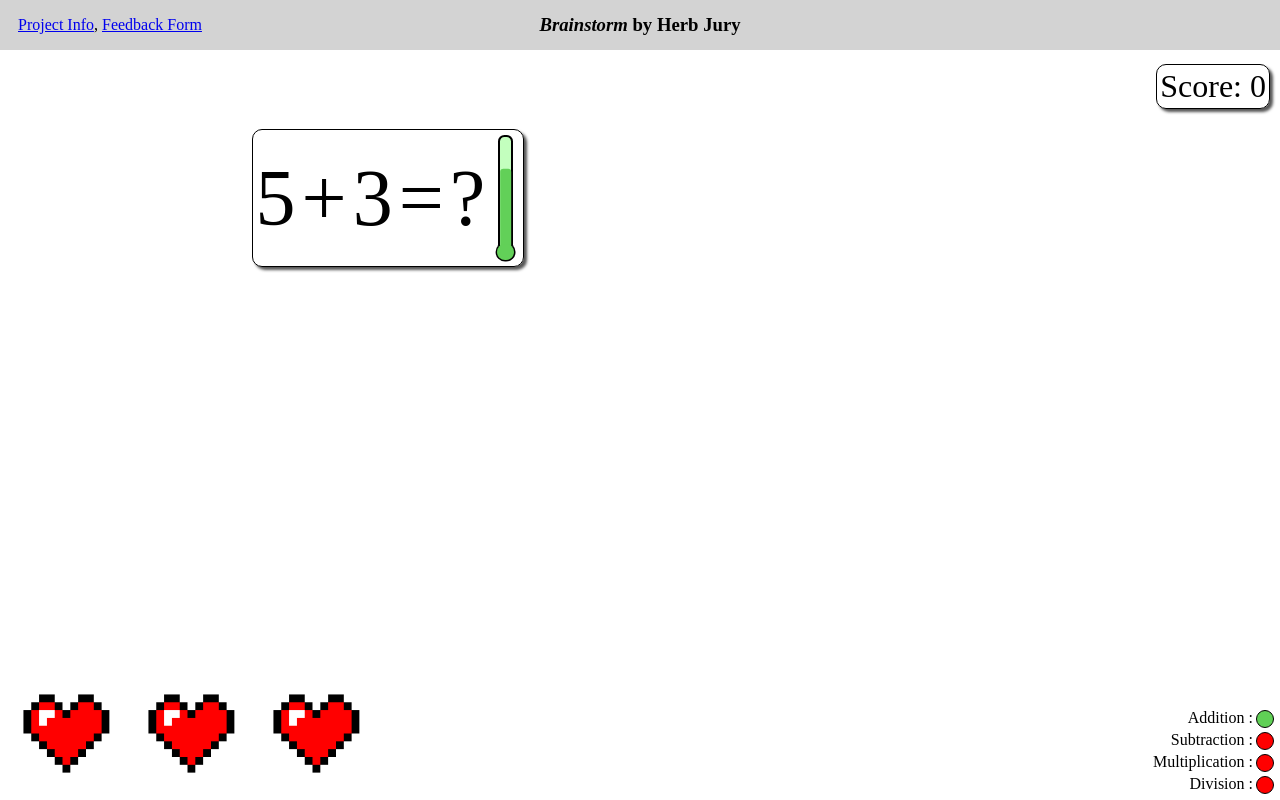
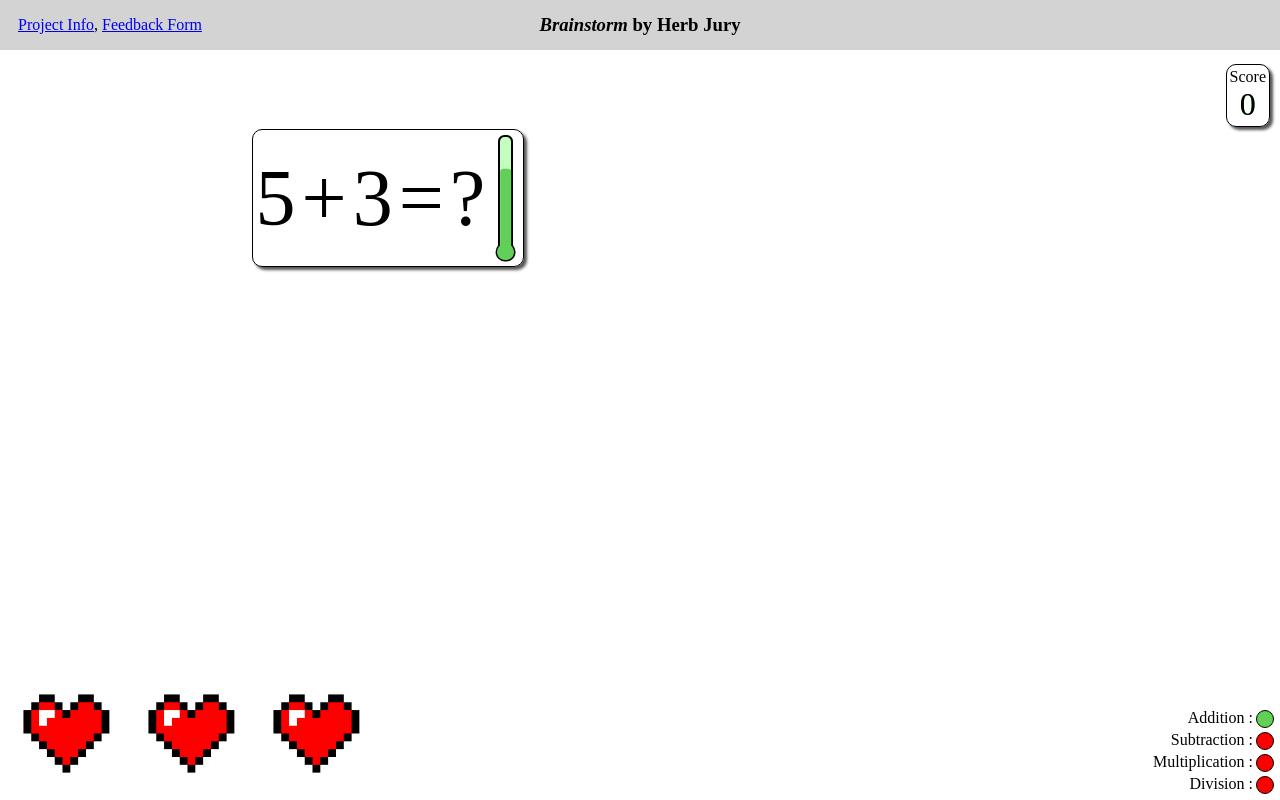
Before and after one commit to MrMugwump/BrainstormComp225, a Next.js app: page / in a window 1280 px wide. Both pictures are taken after a click on the button "Start Game". Built offline with nearby package versions, Linux system fonts and the light colour scheme.

Commit message:
added small animations to score

```diff
--- a/src/app/player-info-components/scoreDisplay.tsx
+++ b/src/app/player-info-components/scoreDisplay.tsx
@@ -1,15 +1,33 @@
 import React from "react"
 import './scoreDisplayStyle.css'
-
+import { motion, useAnimation } from "framer-motion";
+import { useEffect } from 'react';
 /*
  * Graphical text element that presents the user's score.
  */
 export function ScoreDisplay({score}:any){
-    function calcScore(score:number){
+    const controls = useAnimation();
+
+    const animations = {
+        increaseScore: {
+            fontSize: ['100%','110%','100%'],
+            textShadow: ['#60d056 0px 0px 0px,#60d056 0px 0px 0px', '#60d056 0px 0px 0.3em, #60d056 0px 0px 0.3em','#60d056 0px 0px 0px,#60d056 0px 0px 0px'],
+            transition: {duration:0.5, ease:'linear'}
+        }
+
     }
+
+    useEffect(()=>{
+        controls.start('increaseScore');
+    },[score]);
+
     return(<>
         <div id="score-display">
-            <p>Score: {score}</p>
+            <p style={{fontSize:'50%'}}>Score</p>
+            <motion.p
+                animate={controls}
+                variants={animations}>{score}</motion.p>
+
         </div>
     </>)
 }
```
